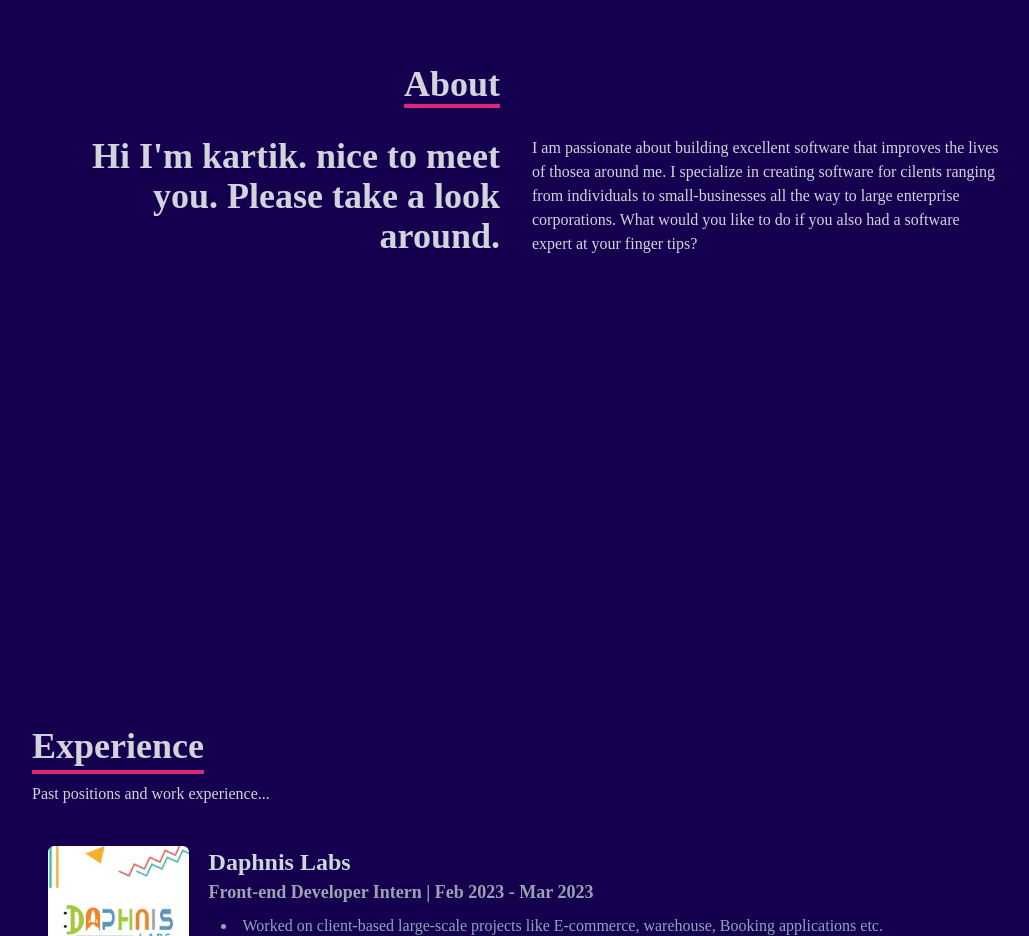
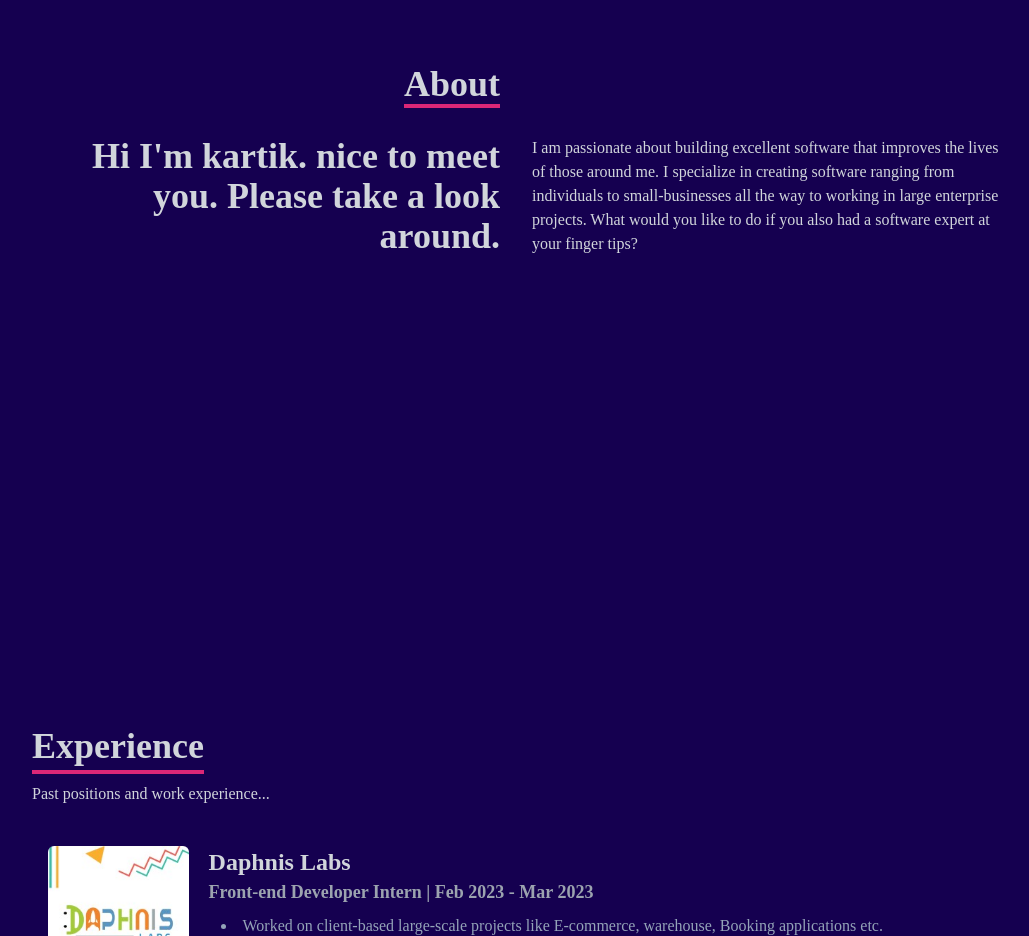
Before and after one commit to kartik990/portfolio, a React (Create React App) app: page / in a window 1280 px wide. Shown: the part 1120-2056 px from the top of the page, without its empty margins (124-1153 px from the left). Built offline with nearby package versions, Linux system fonts and the light colour scheme.

Commit message:
updated about

```diff
--- a/src/components/About.jsx
+++ b/src/components/About.jsx
@@ -18,9 +18,9 @@ const About = () => {
           <div>
             <p>
               I am passionate about building excellent software that improves
-              the lives of thosea around me. I specialize in creating software
-              for cilents ranging from individuals to small-businesses all the
-              way to large enterprise corporations. What would you like to do if
+              the lives of those around me. I specialize in creating software
+              ranging from individuals to small-businesses all the way to
+              working in large enterprise projects. What would you like to do if
               you also had a software expert at your finger tips?
             </p>
           </div>
```
